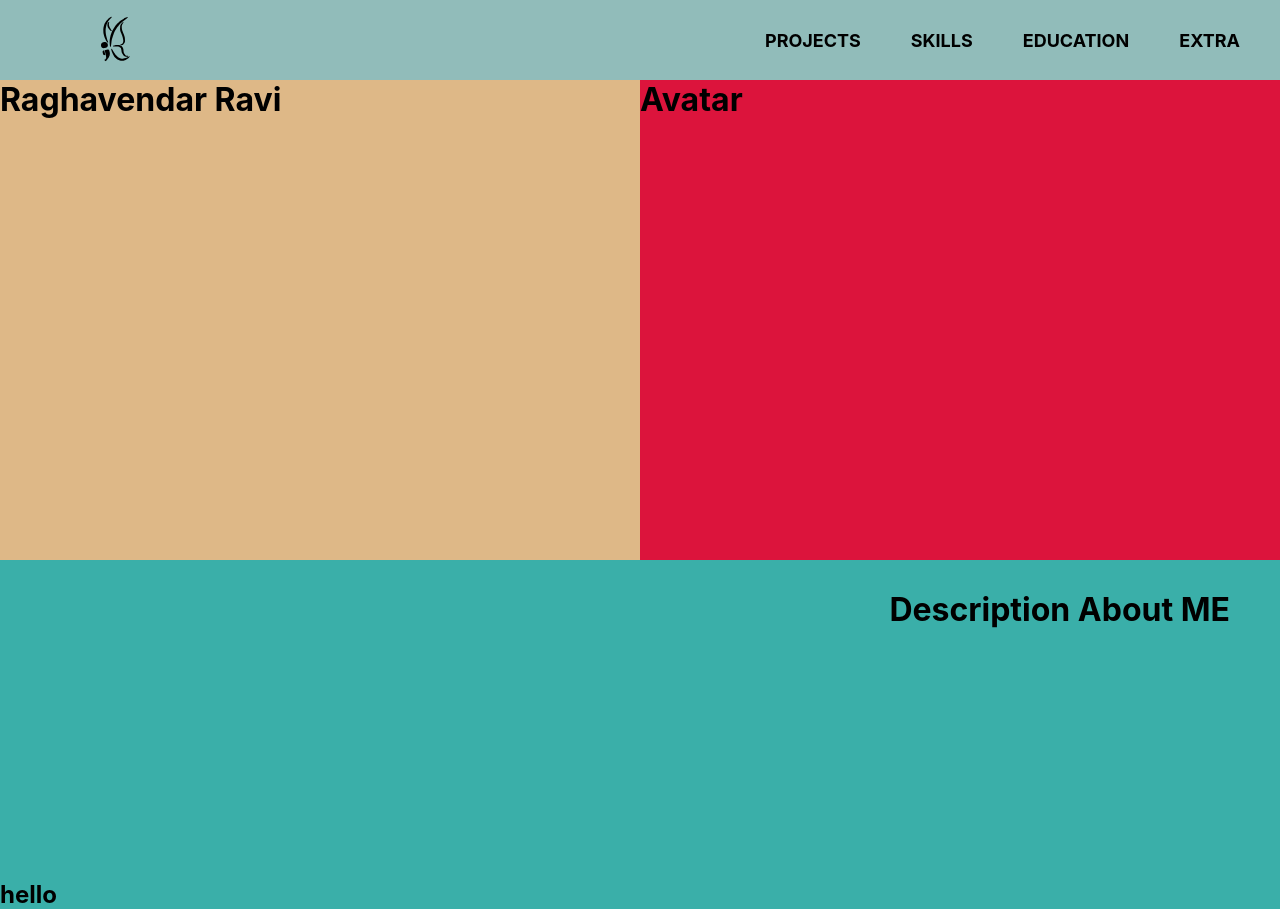
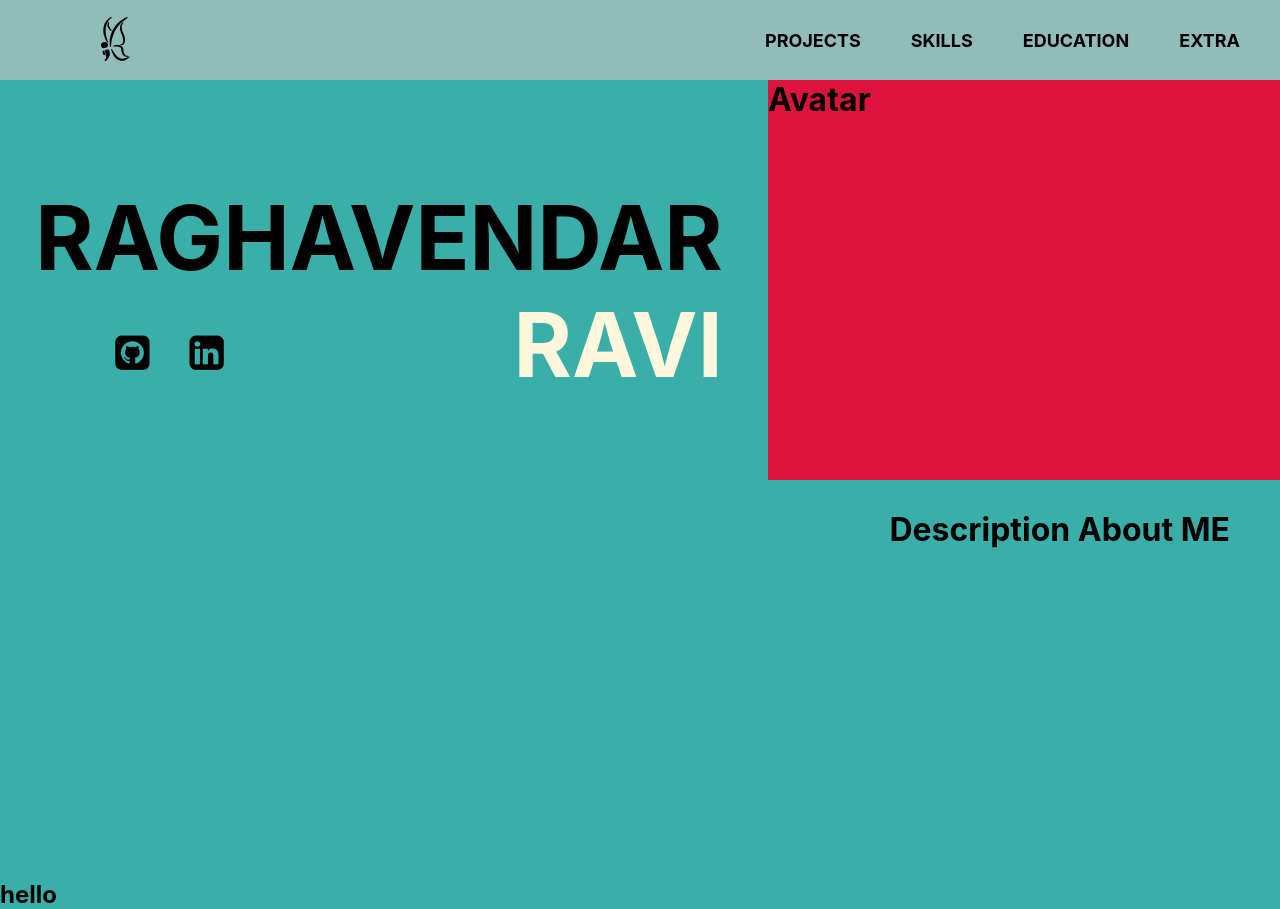
Before and after one commit to raghaKRavi/Portfolio, a React (Create React App) app: page / in a window 1280 px wide. Built offline with nearby package versions, Linux system fonts and the light colour scheme.

Commit message:
name-style-completed-along-with-socialIcons

```diff
--- a/public/index.html
+++ b/public/index.html
@@ -24,7 +24,13 @@
       work correctly both with client-side routing and a non-root public URL.
       Learn how to configure a non-root public URL by running `npm run build`.
     -->
-    <title>React App</title>
+
+    <!-- For font awesome icon -->
+    <link
+      rel="stylesheet"
+      href="https://cdnjs.cloudflare.com/ajax/libs/font-awesome/4.7.0/css/font-awesome.min.css"
+    />
+    <title>RG-Portfolio</title>
   </head>
   <body>
     <noscript>You need to enable JavaScript to run this app.</noscript>
--- a/src/App.css
+++ b/src/App.css
@@ -1,5 +1 @@
-.App {
-  margin: 0;
-  padding: 0;
-  box-sizing: border-box;
-}
+@import url("https://fonts.googleapis.com/css?family=Do+Hyeon|Lobster&display=swap");
--- a/src/components/home/Home.js
+++ b/src/components/home/Home.js
@@ -2,6 +2,7 @@ import React from "react";
 
 import "./HomeStyle.css";
 import logo from "./KRRLogo.svg";
+import Icons from "../icons/Icons";
 
 const Home = () => {
   return (
@@ -39,8 +40,13 @@ const Home = () => {
       <main className="home-main">
         <div className="name-box">
           <h1>
-            Raghavendar <span>Ravi</span>
+            Raghavendar <br></br>
+            <span>Ravi</span>
           </h1>
+          <div className="social-icons">
+            <Icons name={"fa fa-github-square"} />
+            <Icons name={"fa fa-linkedin-square"} />
+          </div>
         </div>
         <div className="avatar-box">
           <h1>Avatar</h1>
--- a/src/components/home/HomeStyle.css
+++ b/src/components/home/HomeStyle.css
@@ -46,17 +46,36 @@ nav {
 .home-main {
   height: 100vh;
   display: grid;
-  grid-template-columns: 1fr 1fr;
-  grid-template-rows: 1.5fr 1fr;
+  grid-template-columns: 1.5fr 1fr;
+  grid-template-rows: 1fr 1fr;
   grid-template-areas:
     "name-box avatar-box"
     "description-box description-box";
 }
 
 .name-box {
-  background-color: burlywood;
   grid-area: name-box;
-  /* justify-self: center; */
+  justify-self: center;
+  align-self: center;
+}
+
+.name-box h1 {
+  /* background-color: darkkhaki; */
+  text-transform: uppercase;
+  text-align: right;
+  font-size: 89px;
+  font-weight: bold;
+  margin-right: 10px;
+}
+
+.name-box span {
+  color: cornsilk;
+}
+
+.social-icons {
+  display: flex;
+  margin: -90px 10px 0px 60px;
+  /* background-color: darkgreen; */
 }
 
 .avatar-box {
--- /dev/null
+++ b/src/components/icons/IconStyle.css
@@ -0,0 +1,9 @@
+.icons {
+  margin: 20px 20px 0px 20px;
+  border-radius: 50%;
+  font-size: 40px;
+}
+
+.icons:hover {
+  color: rgb(224, 224, 224);
+}
--- /dev/null
+++ b/src/components/icons/Icons.js
@@ -0,0 +1,14 @@
+import React from "react";
+import "./IconStyle.css";
+
+const Icons = (props) => {
+  return (
+    <>
+      <div className="icons">
+        <i className={props.name}></i>
+      </div>
+    </>
+  );
+};
+
+export default Icons;
```
